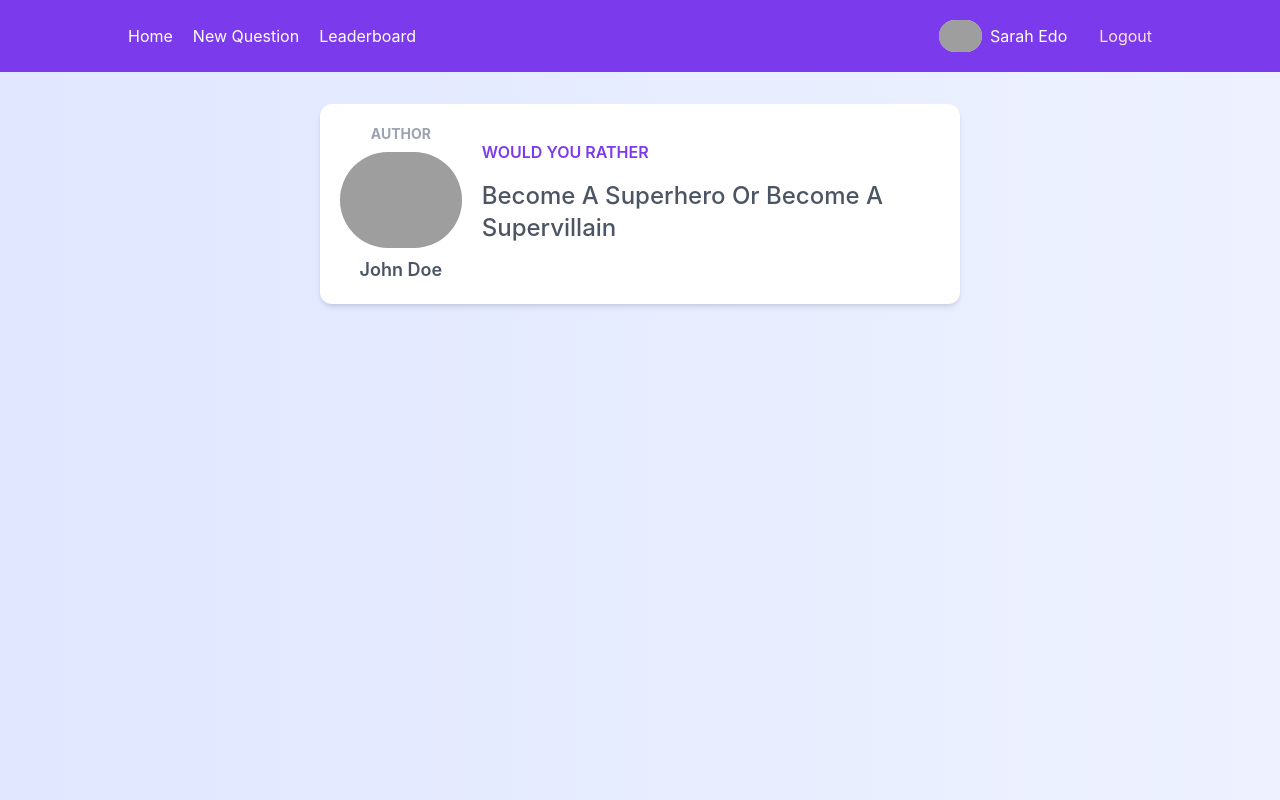
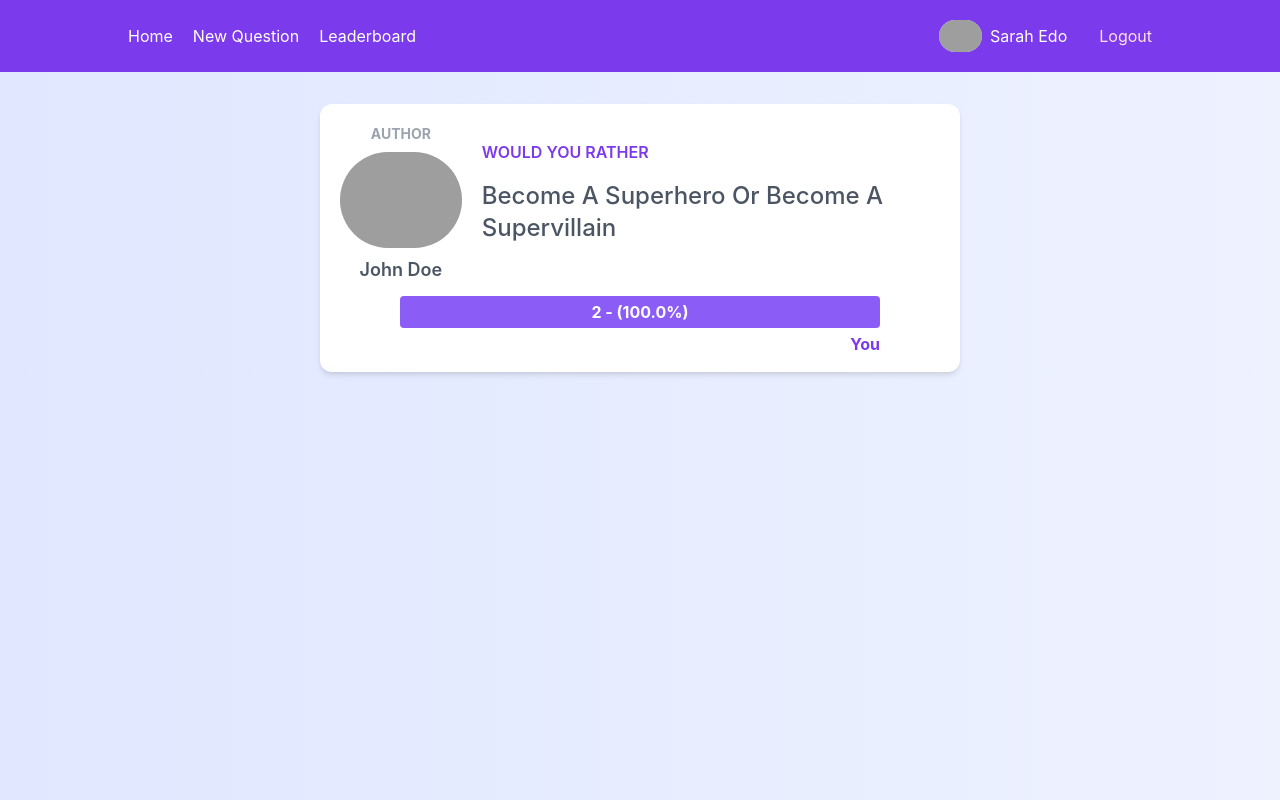
Before and after one commit to mahmoudsultan/Would-You-Rather, a React (Create React App) app: page /questions/6ni6ok3ym7mf1p33lnez in a window 1280 px wide. Both pictures are taken after a click on the button "LOGIN". Built offline with nearby package versions, Linux system fonts and the light colour scheme; grey boxes are pictures that could not be loaded.

Commit message:
feat/Show answer and percentage if question is answered.

```diff
--- a/src/components/DetailedQuestionCard/DetailedQuestionCard.js
+++ b/src/components/DetailedQuestionCard/DetailedQuestionCard.js
@@ -1,5 +1,5 @@
 import { connect } from 'react-redux';
-import { useCallback } from 'react';
+import { useCallback, useMemo } from 'react';
 
 import QuestionInfo from '../QuestionInfo/QuestionInfo';
 import { handleSaveAnswer } from '../../actions/questions';
@@ -30,6 +30,26 @@ const DetailedQuestionCard = ({ question, author, choosedAnswer, saveAnswer }) =
     saveAnswer(question.id, answer);
   }, [question, saveAnswer]);
 
+  const totalVotes = useMemo(() => {
+    return question.optionOne.votes.length + question.optionTwo.votes.length;
+  }, [question]);
+
+  const optionOneVotes = useMemo(() => {
+    return question.optionOne.votes.length;
+  }, [question]);
+
+  const optionTwoVotes = useMemo(() => {
+    return question.optionTwo.votes.length;
+  }, [question]);
+
+  const optionOnePer = useMemo(() => {
+    return ((optionOneVotes / totalVotes) * 100).toFixed(1);
+  }, [optionOneVotes, totalVotes]);
+
+  const optionTwoPer = useMemo(() => {
+    return ((optionTwoVotes / totalVotes) * 100).toFixed(1);
+  }, [optionTwoVotes, totalVotes]);
+
   return (
     <div className="mt-8 w-4/5 lg:w-1/2 p-5 bg-white rounded-xl shadow-md overflow-hidden mx-auto">
       <QuestionInfo question={question} author={author} />
@@ -38,6 +58,27 @@ const DetailedQuestionCard = ({ question, author, choosedAnswer, saveAnswer }) =
           <div className="flex-grow text-center py-2 text-gray-600 font-bold">OR</div>
           <div onClick={handleSaveAnswer} data-option="optionTwo" className="flex-none bg-gray-100 rounded-md py-2 px-5 cursor-pointer hover:bg-purple-600 hover:text-white hover:font-bold">{ optionTwoTruncText }</div>
         </div> }
+      { choosedAnswer && <div className="mt-2 w-4/5 mx-auto flex flex-col">
+          <div className="relative pt-1 w-full">
+            <div className="overflow-hidden h-auto mb-4 text-md flex rounded bg-pink-200">
+              <div
+                style={{width: `${optionOnePer}%`}}
+                className={`${ choosedAnswer === 'optionOne' ? 'bg-purple-500 text-white font-bold' : 'bg-gray-300 text-gray-800' } py-2 shadow-none flex flex-col text-center whitespace-nowrap justify-center`}
+              >
+                {optionOneVotes} - ({ optionOnePer + '%' })
+              </div>
+              <div
+                style={{width: `${optionTwoPer}%`}}
+                className={`${ choosedAnswer === 'optionTwo' ? 'bg-purple-500 text-white font-bold' : 'bg-gray-300 text-gray-800' } py-2 shadow-none flex flex-col text-center whitespace-nowrap justify-center`}
+              >
+                {optionTwoVotes} - ({ optionTwoPer + '%' })
+              </div>
+            </div>
+          </div>
+          <div className={`-mt-2 flex ${choosedAnswer === 'optionOne' ? 'justify-start' : 'justify-end'}`}>
+            <span className="text-purple-600 font-bold">You</span>
+          </div>
+      </div> }
     </div>
   );
 };
```
Also changed, not shown: 1 other file (tests, documents, lock files or other folders).
